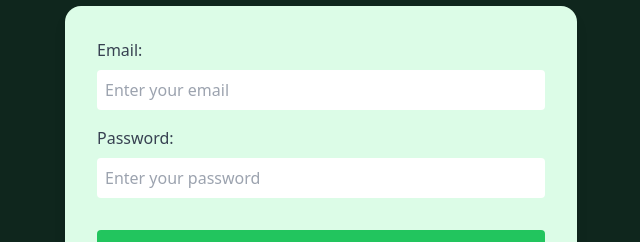
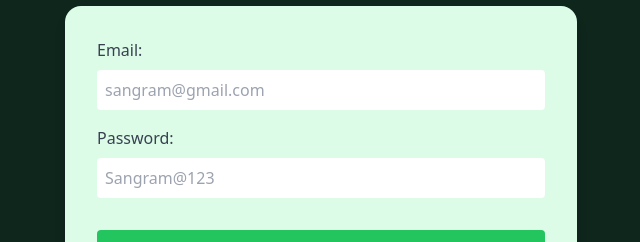
Before and after one commit to 123Sangram/my-fullstack-app, a React (Vite) app in the folder Krishanjh/: page /farmer-form in a window 1280 px wide. Shown: the part 178-420 px from the top of the page, without its empty margins (319-959 px from the left). Built offline with nearby package versions, Linux system fonts and the light colour scheme.

Commit message:
Update FarmerForm.jsx
password change

```diff
--- a/Krishanjh/src/components/farmerform/FarmerForm.jsx
+++ b/Krishanjh/src/components/farmerform/FarmerForm.jsx
@@ -262,7 +262,7 @@ export default function FarmerForm() {
             value={formData.email}
             onChange={handleChange}
             className="mt-2 p-2 w-full rounded"
-            placeholder="Enter your email"
+            placeholder="sangram@gmail.com"
             required
             autoComplete="email"
           />
@@ -276,7 +276,7 @@ export default function FarmerForm() {
             value={formData.password}
             onChange={handleChange}
             className="mt-2 p-2 w-full rounded"
-            placeholder="Enter your password"
+            placeholder="Sangram@123"
             required
             autoComplete="current-password"
           />
```
